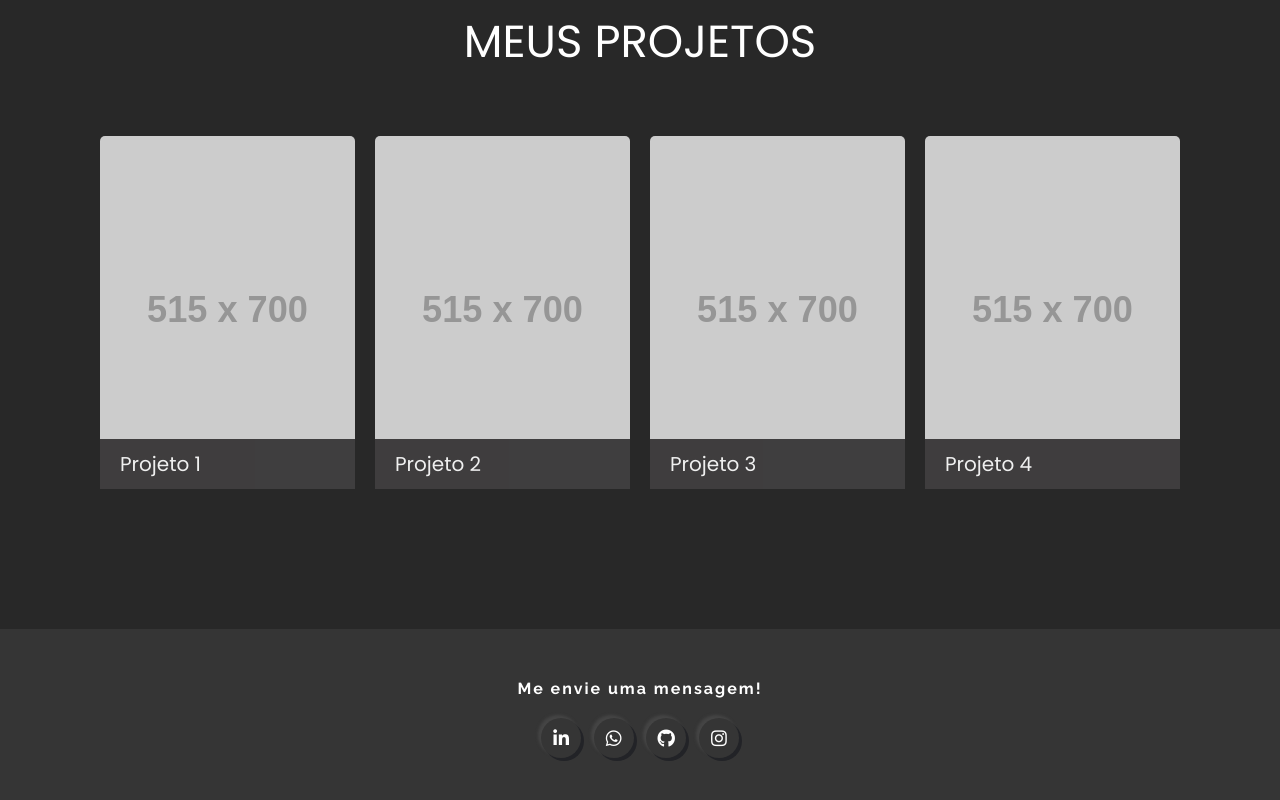
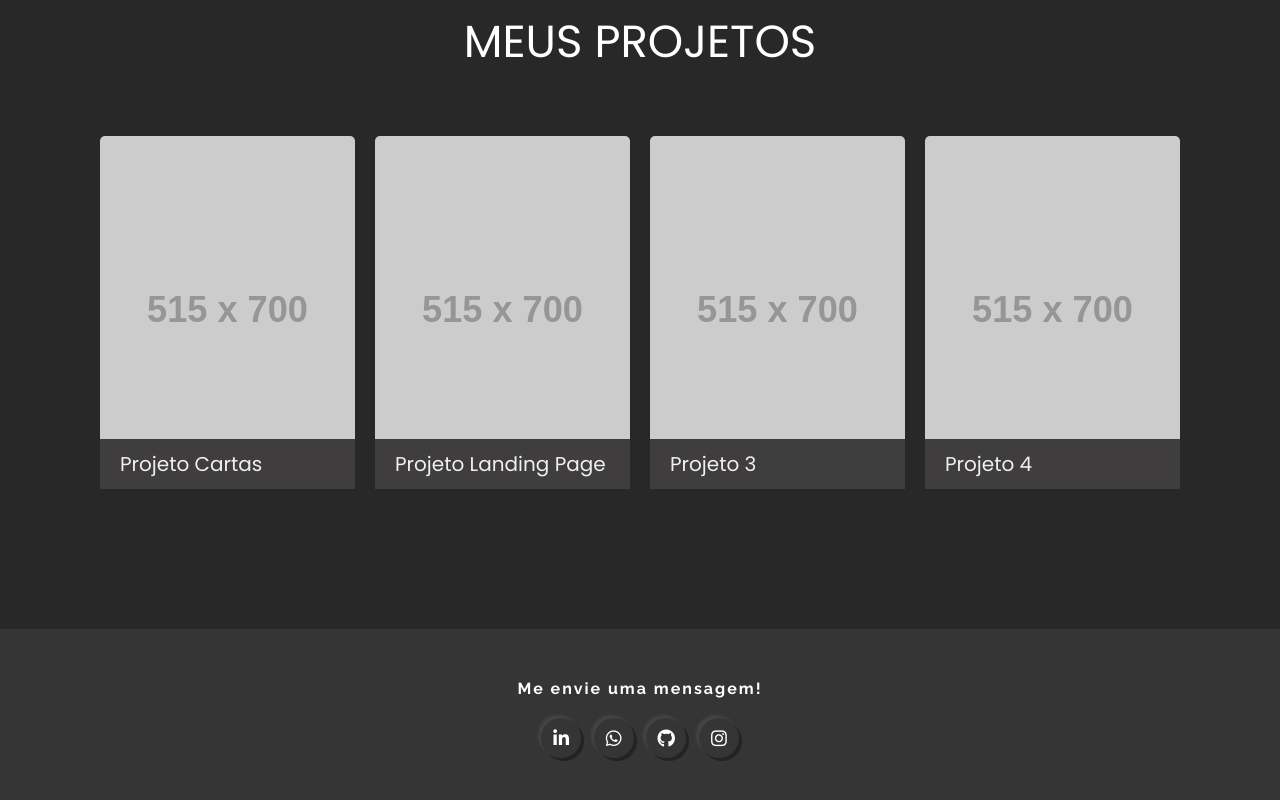
Before and after one commit to Chagas09/portfolio, a plain HTML site: page index.html in a window 1280 px wide. Shown: the part 5033-5833 px from the top of the page. Drawn offline with nearby package versions, Linux system fonts and the light colour scheme; placeholder pictures from the web are drawn by us.

Commit message:
Alteado nome

```diff
--- a/index.html
+++ b/index.html
@@ -186,7 +186,7 @@
         <div class="projeto">
           <a href="https://github.com/Chagas09/Projeto-web-cartas/deployments/github-pages">
             <img src="https://via.placeholder.com/515X700" alt="Nome do projeto" />
-            <h3>Projeto 1</h3>
+            <h3>Projeto Cartas</h3>
             <div class="informacoes-projeto">
               <p>Projeto feito usando HTML, CSS e JavaScript</p>
               <p>🔗 Ver no GitHub Pages</p>
@@ -197,7 +197,7 @@
         <div class="projeto">
           <a href="https://github.com/Chagas09/Landing-page/deployments/github-pages">
             <img src="https://via.placeholder.com/515X700" alt="Nome do projeto" />
-            <h3>Projeto 2</h3>
+            <h3>Projeto Landing Page</h3>
             <div class="informacoes-projeto">
               <p>Primeiro projeto Landing Page realizado com HTML e CSS.</p>
               <p>🔗 Ver no GitHub Pages</p>
```
